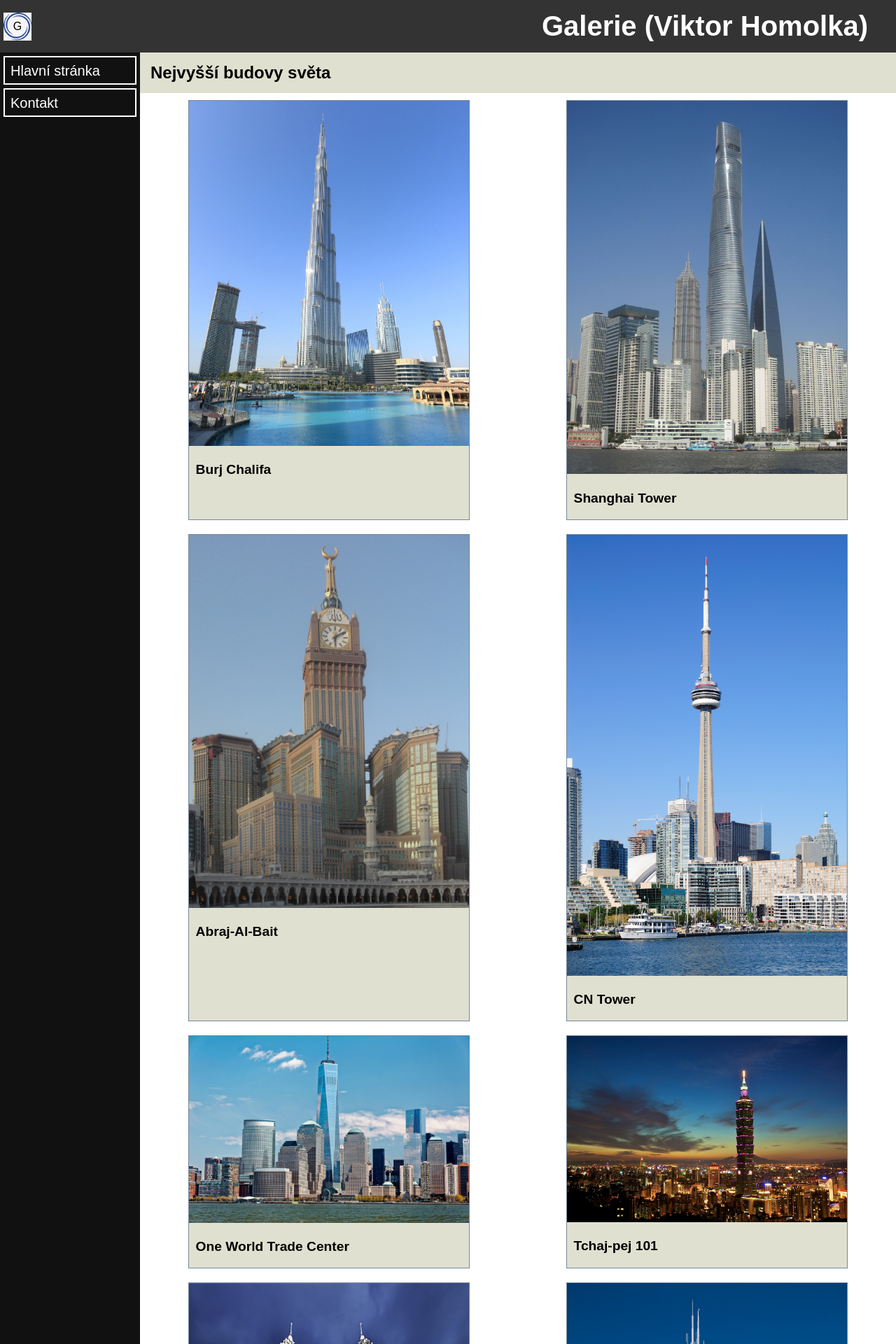
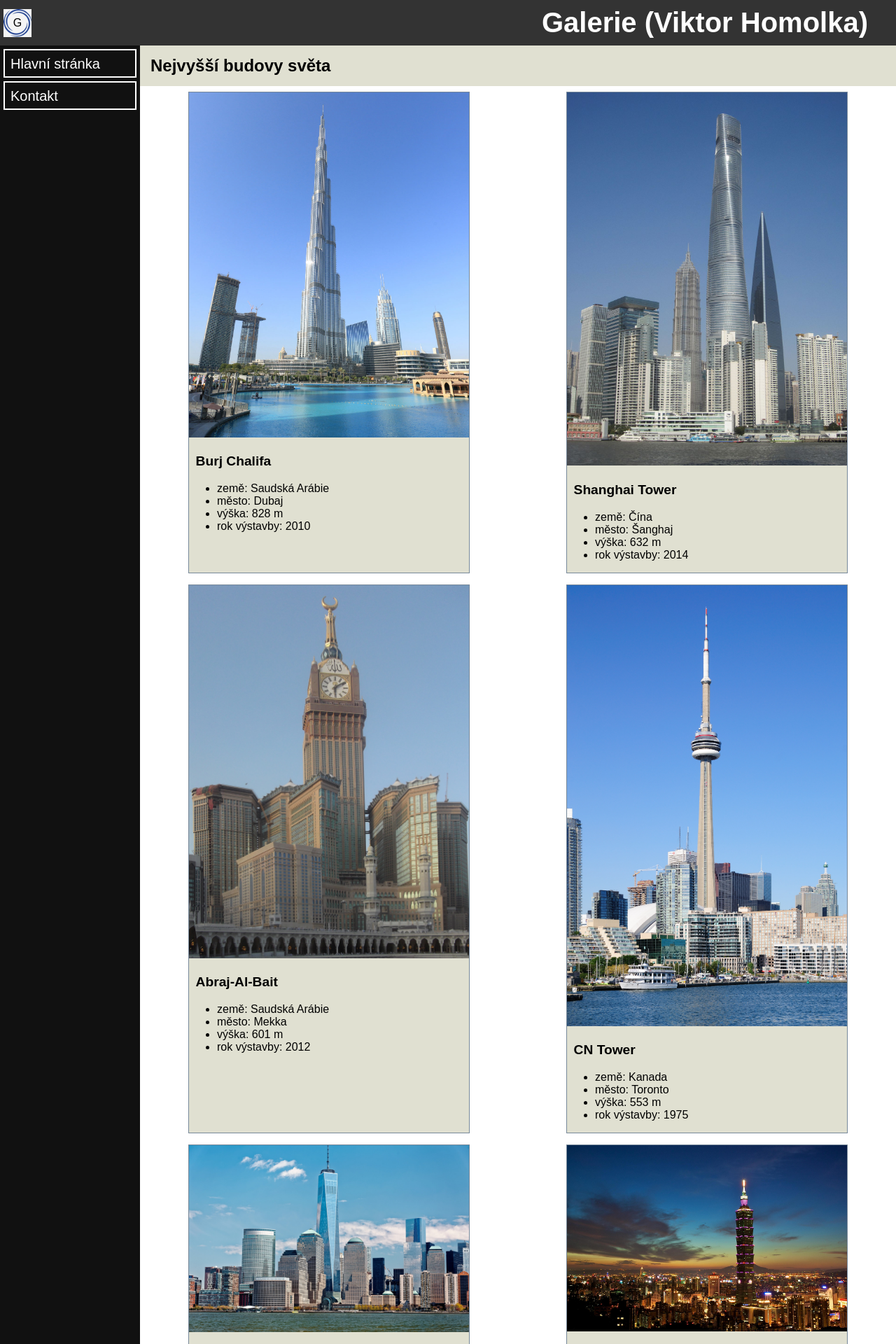
Before and after one commit to CodaVictor/WWW, a PHP site: page / in a window 1280 px wide. Shown: the top 1920 px of the page at 70% size. Run offline with PHP 8.4, Linux system fonts and the light colour scheme.

Commit message:
Add files via upload
Doplnění responzivity webu

```diff
--- a/Galerie/css/foto.css
+++ b/Galerie/css/foto.css
@@ -1,5 +1,8 @@
 .foto img {
     height: 800px;
-    position: center;
+}
+
+.foto {
+    max-width: 100%;
     margin: 10px;
 }
--- a/Galerie/css/index.css
+++ b/Galerie/css/index.css
@@ -3,19 +3,17 @@ body {
     font-family: sans-serif;
 }
 
-#sideMenu {
+#menu {
     height: 100%;
     width: 200px;
     /*position: fixed;*/ /*Při scrollování se pozice menu nebude měnit*/
-    z-index: 1; /*Úroveň překrávání*/
-    /*top: 0;*/
-    left: 0;
+    /*z-index: 1;*/ /*Úroveň překrávání*/
     background-color: #111;
     overflow-x: hidden; /*Zakáže horizontální scroll*/
     /*padding-top: 20px;*/
 }
 
-#sideMenu a {
+#menu a {
     color: white;
     display: block;
     padding: 8px 6px 6px 8px;
@@ -34,10 +32,12 @@ body {
 
 #pageHeader {
     width: 100%;
-    height: 75px;
+    height: auto;
     background-color: #333333;
     display: flex;
     justify-content: space-between;
+    padding-top: 10px;
+    padding-bottom: 10px;
 }
 
 #pageCenter {
@@ -101,8 +101,7 @@ footer a {
 .galleryArticle {
     width: 400px;
     border: 1px solid lightslategray;
-    margin-top: 10px;
-    margin-bottom: 10px;
+    margin: 8px;
     background-color: #e0e0d1;
 }
 
--- /dev/null
+++ b/Galerie/css/responsive-foto.css
@@ -0,0 +1,6 @@
+@media screen and (max-width: 768px) {
+    .foto img {
+        width: 100%;
+        height: auto;
+    }
+}
--- /dev/null
+++ b/Galerie/css/responsive-kontakt.css
@@ -0,0 +1,6 @@
+@media screen and (max-width: 768px) {
+    #kontakt {
+        margin: auto;
+        width: auto;
+    }
+}
--- a/Galerie/foto.html
+++ b/Galerie/foto.html
@@ -6,11 +6,12 @@
     <link rel="stylesheet" href="css/index.css">
     <link rel="stylesheet" href="css/logo.css">
     <link rel="stylesheet" href="css/foto.css">
+    <link rel="stylesheet" href="css/responsive-index.css">
+    <link rel="stylesheet" href="css/responsive-foto.css">
 
     <meta name="viewport" content="width=device-width, initial-scale=1.0">
 </head>
 <body>
-
 <div id="pageHeader">
     <div id="logo">G</div>
     <h1 id="pageHeaderTitle">Galerie (Viktor Homolka)</h1>
@@ -18,7 +19,7 @@
 
 <div id="pageCenter">
     <section>
-        <nav id="sideMenu">
+        <nav id="menu">
             <a href="index.html">Hlavní stránka</a>
             <a href="kontakt.html">Kontakt</a>
         </nav>
@@ -53,6 +54,5 @@
         </ul>
     </div>
 </footer>
-
 </body>
 </html>
--- a/Galerie/index.html
+++ b/Galerie/index.html
@@ -5,6 +5,7 @@
     <title>Galerie</title>
     <link rel="stylesheet" href="css/index.css">
     <link rel="stylesheet" href="css/logo.css">
+    <link rel="stylesheet" href="css/responsive-index.css">
 
     <meta name="viewport" content="width=device-width, initial-scale=1.0">
 </head>
@@ -17,7 +18,7 @@
 
 <div id="pageCenter">
     <section>
-        <nav id="sideMenu">
+        <nav id="menu">
             <a href="index.html">Hlavní stránka</a>
             <a href="kontakt.html">Kontakt</a>
         </nav>
@@ -30,46 +31,100 @@
             <article class="galleryArticle">
                 <a href="foto.html"><img src="images/gallery/BurjChalifa.jpg" alt="BurjChalifa"></a>
                 <h3 class="galleryImgTitle">Burj Chalifa</h3>
+                <ul>
+                    <li>země: Saudská Arábie</li>
+                    <li>město: Dubaj</li>
+                    <li>výška: 828 m</li>
+                    <li>rok výstavby: 2010</li>
+                </ul>
             </article>
 
             <article class="galleryArticle">
                 <a href="foto.html"><img src="images/gallery/ShanghaiTower.jpg" alt="Shanghai Tower"></a>
                 <h3 class="galleryImgTitle">Shanghai Tower</h3>
+                <ul>
+                    <li>země: Čína</li>
+                    <li>město: Šanghaj</li>
+                    <li>výška: 632 m</li>
+                    <li>rok výstavby: 2014</li>
+                </ul>
             </article>
 
             <article class="galleryArticle">
                 <a href="foto.html"><img src="images/gallery/AbrajAlBaitTowers.jpg" alt="Abraj-Al-Bait"></a>
                 <h3 class="galleryImgTitle">Abraj-Al-Bait</h3>
+                <ul>
+                    <li>země: Saudská Arábie</li>
+                    <li>město: Mekka</li>
+                    <li>výška: 601 m</li>
+                    <li>rok výstavby: 2012</li>
+                </ul>
             </article>
 
             <article class="galleryArticle">
                 <a href="foto.html"><img src="images/gallery/CNTower.jpg" alt="CN Tower"></a>
                 <h3 class="galleryImgTitle">CN Tower</h3>
+                <ul>
+                    <li>země: Kanada</li>
+                    <li>město: Toronto</li>
+                    <li>výška: 553 m</li>
+                    <li>rok výstavby: 1975</li>
+                </ul>
             </article>
 
             <article class="galleryArticle">
                 <a href="foto.html"><img src="images/gallery/OneWorldTradeCenter.jpg" alt="One World Trade Center"></a>
                 <h3 class="galleryImgTitle">One World Trade Center</h3>
+                <ul>
+                    <li>země: Spojené státy americké</li>
+                    <li>město: New York City</li>
+                    <li>výška: 541 m</li>
+                    <li>rok výstavby: 2014</li>
+                </ul>
             </article>
 
             <article class="galleryArticle">
                 <a href="foto.html"><img src="images/gallery/Taipei101.jpg" alt="Tchaj-pej 101"></a>
                 <h3 class="galleryImgTitle">Tchaj-pej 101</h3>
+                <ul>
+                    <li>země: Tchaj-wan</li>
+                    <li>město: Tchaj-pej</li>
+                    <li>výška: 509 m</li>
+                    <li>rok výstavby: 2004</li>
+                </ul>
             </article>
 
             <article class="galleryArticle">
                 <a href="foto.html"><img src="images/gallery/PetronasTowers.jpg" alt="Petronas Towers"></a>
                 <h3 class="galleryImgTitle">Petronas Towers</h3>
+                <ul>
+                    <li>země: Malajsie</li>
+                    <li>město: Kuala Lumpur</li>
+                    <li>výška: 452 m</li>
+                    <li>rok výstavby: 1998</li>
+                </ul>
             </article>
 
             <article class="galleryArticle">
                 <a href="foto.html"><img src="images/gallery/WillisTower.jpg" alt="Willis Tower"></a>
                 <h3 class="galleryImgTitle">Willis Tower</h3>
+                <ul>
+                    <li>země: Spojené státy americké</li>
+                    <li>město: Chicago</li>
+                    <li>výška: 442 m</li>
+                    <li>rok výstavby: 1973</li>
+                </ul>
             </article>
 
             <article class="galleryArticle">
                 <a href="foto.html"><img src="images/gallery/EmpireStateBuilding.jpg" alt="Empire State Building"></a>
                 <h3 class="galleryImgTitle">Empire State Building</h3>
+                <ul>
+                    <li>země: Spojené státy americké</li>
+                    <li>město: New York City</li>
+                    <li>výška: 381 m</li>
+                    <li>rok výstavby: 1931</li>
+                </ul>
             </article>
         </div>
         <!--===========================Další sekce===========================-->
--- a/Galerie/kontakt.html
+++ b/Galerie/kontakt.html
@@ -6,6 +6,8 @@
     <link rel="stylesheet" href="css/index.css">
     <link rel="stylesheet" href="css/logo.css">
     <link rel="stylesheet" href="css/kontakt.css">
+    <link rel="stylesheet" href="css/responsive-index.css">
+    <link rel="stylesheet" href="css/responsive-kontakt.css">
 
     <meta name="viewport" content="width=device-width, initial-scale=1.0">
 </head>
@@ -18,7 +20,7 @@
 
 <div id="pageCenter">
     <section>
-        <nav id="sideMenu">
+        <nav id="menu">
             <a href="index.html">Hlavní stránka</a>
             <a href="kontakt.html">Kontakt</a>
         </nav>
```
Also changed, not shown: Galerie/css/responsive-index.css (added, +45 -0 lines).
